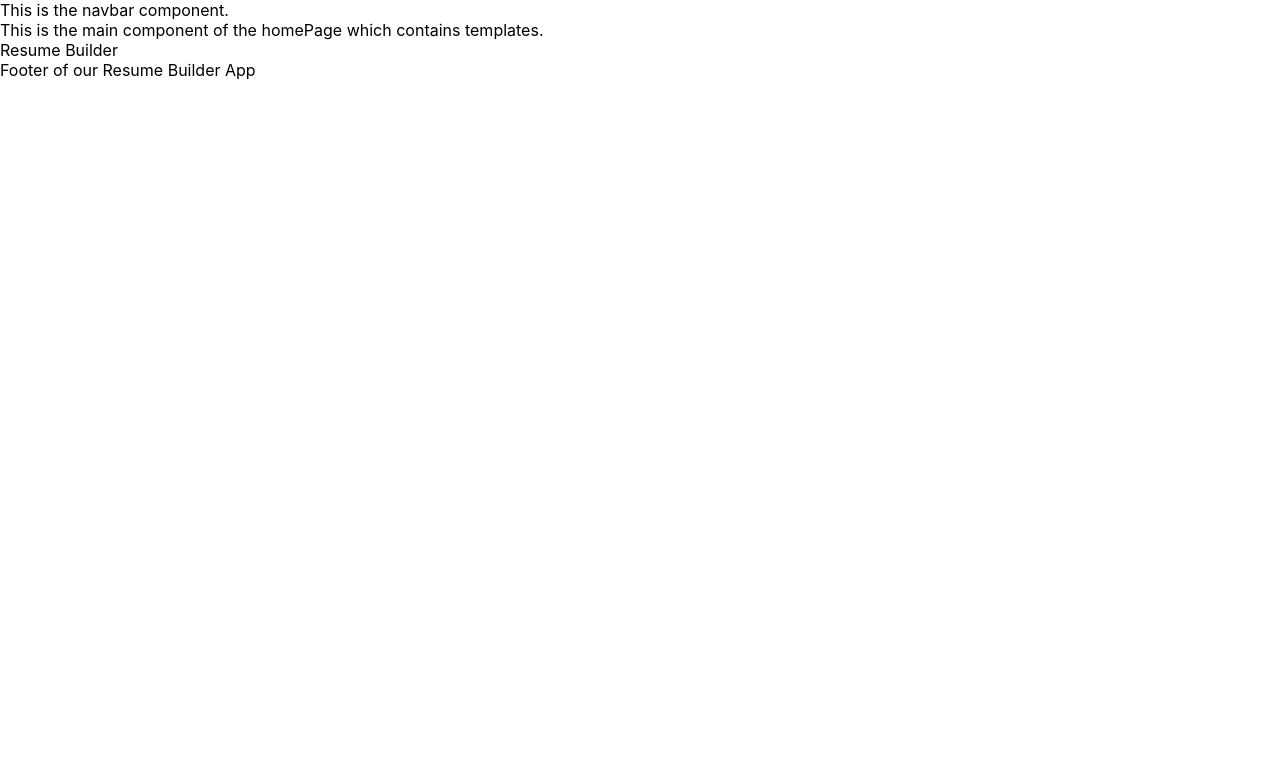
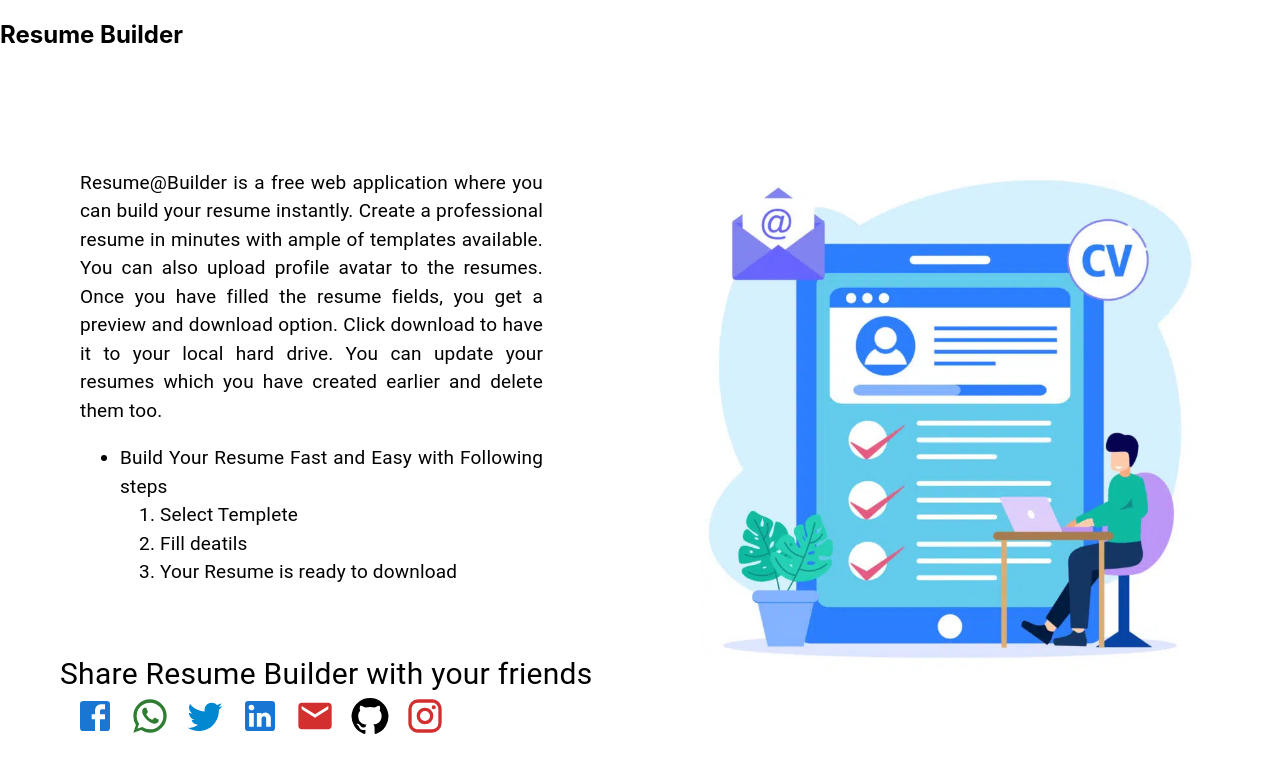
Before and after one commit to mdglankush65/Resume_Builder, a React (Create React App) app: page / in a window 1280 px wide. Shown: the top 772 px of the page. Built offline with nearby package versions, Linux system fonts and the light colour scheme.

Commit message:
About file updated

```diff
--- a/src/App.js
+++ b/src/App.js
@@ -1,15 +1,17 @@
-import React from 'react';
-import Navbar from './components/Navbar';
-import Main from './components/Main';
-import Footer from './components/Footer';
+import React from "react";
+import Navbar from "./components/Navbar";
+import Main from "./components/Main";
+import Footer from "./components/Footer";
+import About from "./components/About";
 
 function App() {
   return (
     <div className="App">
-      <Navbar/>
-      <Main/>
-      Resume Builder
-      <Footer/>
+      {/* <Navbar /> */}
+      {/* <Main /> */}
+      <About />
+      {/* Resume Builder */}
+      {/* <Footer /> */}
     </div>
   );
 }
--- a/src/components/About.js
+++ b/src/components/About.js
@@ -1,11 +1,155 @@
-import React from 'react'
+import React from "react";
+import "../components/styles/About.css";
+import { Stack, Typography, Box } from "@mui/material";
+import FacebookIcon from "@mui/icons-material/Facebook";
+import WhatsAppIcon from "@mui/icons-material/WhatsApp";
+import TwitterIcon from "@mui/icons-material/Twitter";
+import LinkedInIcon from "@mui/icons-material/LinkedIn";
+import EmailIcon from "@mui/icons-material/Email";
+import GitHubIcon from "@mui/icons-material/GitHub";
+import InstagramIcon from "@mui/icons-material/Instagram";
 
 const About = () => {
+  const Facebook = () => {
+    window.open("https://www.facebook.com/");
+  };
+  const WhatsApp = () => {
+    window.open(" https://wa.me/12315464984");
+  };
+  const Twitter = () => {
+    window.open("https://twitter.com/home");
+  };
+  const Linkedin = () => {
+    window.open("https://www.linkedin.com/feed/");
+  };
+  const Email = () => {
+    window.open("mailto:ak804670@gmail.com");
+  };
+  const GitHub = () => {
+    window.open("https://github.com/");
+  };
+  const Instagram = () => {
+    window.open("https://www.instagram.com/");
+  };
   return (
-    <div>
-      It is the About Us route of our Application.
-    </div>
-  )
-}
+    <>
+      {/* Main Content */}
+      <h2 className="header-title">Resume Builder</h2>
+      <Stack p={{ xs: "15px", sm: "25px", md: "40px", lg: "60px " }}>
+        <Stack
+          className="midContainer"
+          direction={{
+            xs: "column-reverse",
+            sm: "column-reverse",
+            md: "column-reverse",
+            lg: "row",
+          }}
+          spacing={{ xs: 1, sm: 2, md: 4 }}
+          mt="20px"
+        >
+          <Typography
+            sx={{
+              fontSize: {
+                xs: "13px",
+                sm: "15px",
+                md: "17px",
+                lg: "19px",
+              },
+              paddingRight: {
+                xs: "15px",
+                sm: "18px",
+                lg: "25px",
+                md: "40px",
+              },
+              textAlign: "justify",
+            }}
+          >
+            {/*  About Us paragraph */}
+            Resume@Builder is a free web application where you can build your
+            resume instantly. Create a professional resume in minutes with ample
+            of templates available. You can also upload profile avatar to the
+            resumes. Once you have filled the resume fields, you get a preview
+            and download option. Click download to have it to your local hard
+            drive. You can update your resumes which you have created earlier
+            and delete them too.
+            <ul>
+              <li>Build Your Resume Fast and Easy with Following steps</li>
+              <ol>
+                <li>Select Templete</li>
+                <li>Fill deatils</li>
+                <li>Your Resume is ready to download</li>
+              </ol>
+            </ul>
+          </Typography>
+          <Stack sx={{ width: 500, height: 400 }}>
+            <img src="./images/about.image.jpg" alt="img" />
+          </Stack>
+        </Stack>
 
-export default About
+        <Box mt="25px">
+          <Typography
+            sx={{
+              fontSize: {
+                xs: "22px",
+                sm: "25px",
+                md: "27px",
+                lg: "30px",
+              },
+              fontWeight: "400",
+              color: "dark",
+            }}
+          >
+            Share Resume Builder with your friends
+          </Typography>
+          {/*share links */}
+          <Box className="icon">
+            {/* Facebook share  */}
+            <FacebookIcon
+              sx={{ fontSize: "40px", paddingLeft: "15px" }}
+              onClick={Facebook}
+              color="primary"
+            />
+            {/* whatsapp share  */}
+            <WhatsAppIcon
+              sx={{ fontSize: "40px", paddingLeft: "15px" }}
+              onClick={WhatsApp}
+              color="success"
+            />
+            {/* twitter share  */}
+            <TwitterIcon
+              sx={{ fontSize: "40px", paddingLeft: "15px" }}
+              onClick={Twitter}
+              color="info"
+            />
+            {/* linked share  */}
+            <LinkedInIcon
+              sx={{ fontSize: "40px", paddingLeft: "15px" }}
+              onClick={Linkedin}
+              color="primary"
+            />
+            {/* email share  */}
+            <EmailIcon
+              sx={{ fontSize: "40px", paddingLeft: "15px" }}
+              onClick={Email}
+              color="error"
+            />
+            {/* github share  */}
+            <GitHubIcon
+              sx={{ fontSize: "40px", paddingLeft: "15px" }}
+              onClick={GitHub}
+              color="black"
+            />
+            {/* instagram share  */}
+            <InstagramIcon
+              sx={{ fontSize: "40px", paddingLeft: "15px" }}
+              onClick={Instagram}
+              color="error"
+            />
+          </Box>
+        </Box>
+      </Stack>
+    </>
+  );
+};
+
+export default About;
--- a/src/components/Footer.jsx
+++ b/src/components/Footer.jsx
@@ -1,11 +1,10 @@
-import React from 'react'
+import React from "react";
 
 const Footer = () => {
   return (
-    <div>
-      Footer of our Resume Builder App
-    </div>
-  )
-}
+    <>
+    </>
+  );
+};
 
-export default Footer
+export default Footer;
--- a/src/components/Main.jsx
+++ b/src/components/Main.jsx
@@ -4,6 +4,7 @@ const Main = () => {
   return (
     <div>
       This is the main component of the homePage which contains templates.
+
     </div>
   )
 }
--- /dev/null
+++ b/src/components/styles/About.css
@@ -0,0 +1,18 @@
+.-header-title{
+    /* font-size: large; */
+    width: 100%;
+    padding: 30px 70px;
+   font-weight: 650;
+    margin-top: 30px;
+    letter-spacing: 0.4px;
+    margin-bottom: 1px;
+
+}
+.midContainer{
+    gap: 100px;
+    padding: 20px;
+    justify-content: center;
+    display: flex;
+    flex-direction: column;
+
+}
--- a/src/index.css
+++ b/src/index.css
@@ -1,6 +1,6 @@
 body {
   margin: 0;
-  font-family: -apple-system, BlinkMacSystemFont, 'Segoe UI', 'Roboto', 'Oxygen',
+ font-family: -apple-system, BlinkMacSystemFont, 'Segoe UI', 'Roboto', 'Oxygen',
     'Ubuntu', 'Cantarell', 'Fira Sans', 'Droid Sans', 'Helvetica Neue',
     sans-serif;
   -webkit-font-smoothing: antialiased;
--- a/src/index.js
+++ b/src/index.js
@@ -8,6 +8,7 @@ const root = ReactDOM.createRoot(document.getElementById('root'));
 root.render(
   <React.StrictMode>
     <App />
+
   </React.StrictMode>
 );
 
```
Also changed, not shown: package.json (+7 -0 lines), public/images/about.image.jpg (added), 1 other file (tests, documents, lock files or other folders).
